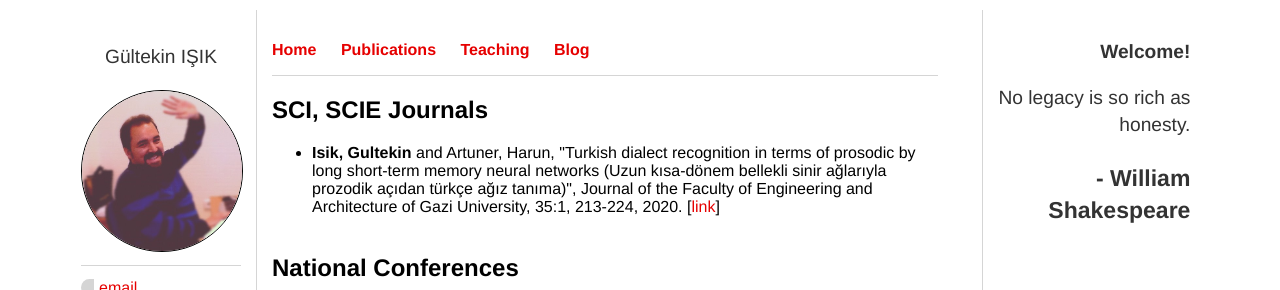
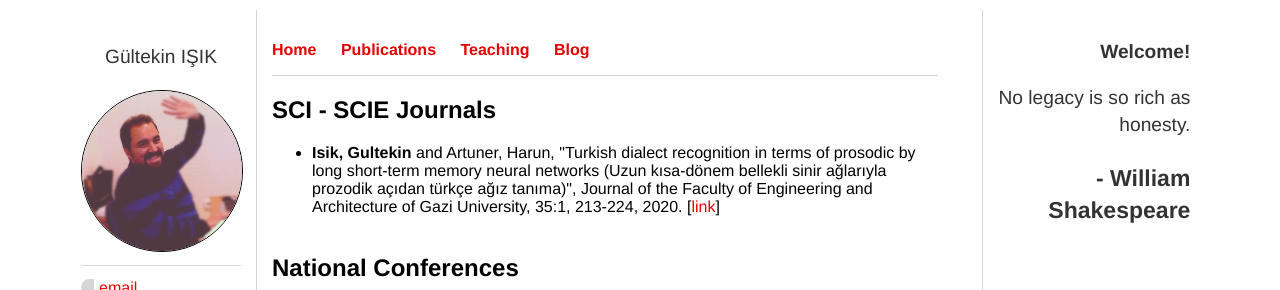
Before and after one commit to tekinonlayn/gi.github.io, a Jekyll site: the page built from pubs/index.html, in a window 1280 px wide. Shown: the top 290 px of the page. Built offline with Jekyll 4.4.1, drawn with Linux system fonts in a browser that asks for light colours.

```diff
--- a/pubs/index.html
+++ b/pubs/index.html
@@ -3,7 +3,7 @@ layout: varsay
 title: Gültekin Işık - Publications
 ---
 <div class="blurb">
-	<h2>SCI, SCIE Journals</h2>
+	<h2>SCI - SCIE Journals</h2>
 	<ul>
 	<li><b>Isik, Gultekin</b> and Artuner, Harun, "Turkish dialect recognition in terms of prosodic by long short-term memory neural networks (Uzun kısa-dönem bellekli sinir ağlarıyla prozodik açıdan türkçe ağız tanıma)", Journal of the Faculty of Engineering and Architecture of Gazi University, 35:1, 213-224, 2020. [<a href="https://doi.org/10.17341/gazimmfd.453677">link</a>]
 	</li><br>
```
